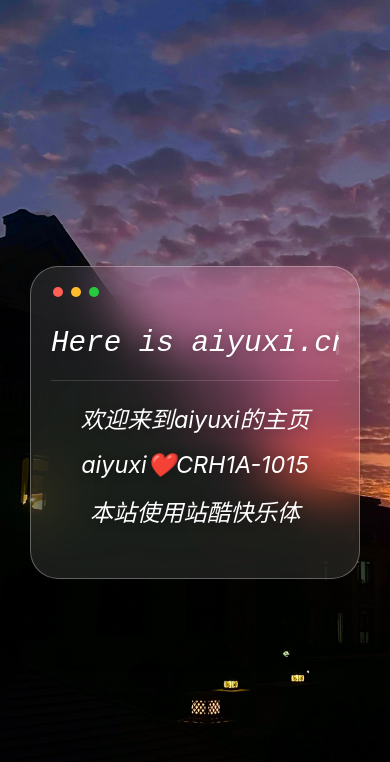
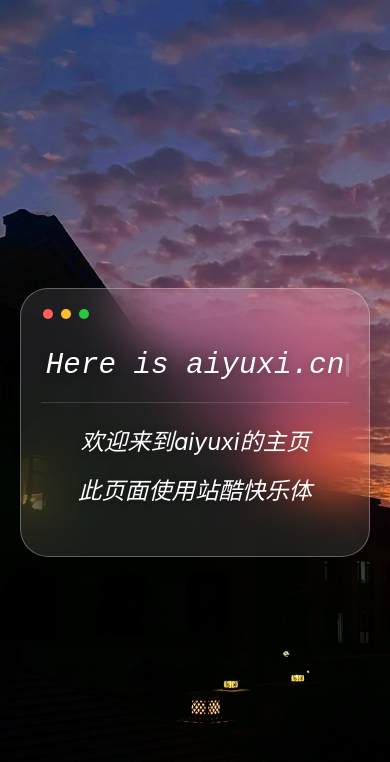
Before and after one commit to AiYuxi2983/personalPages, a plain HTML site: page personalPages/index.html in a window 390 px wide. Drawn offline with Linux system fonts and the light colour scheme; a web font is replaced by a local one.

Commit message:
完善了主体部分。
删除了Mac桌面文件。

进一步适配了手机端。

进一步适配了移动端。

针对移动端进行适配。

针对移动端适配的更新。

更新了workflows

```diff
--- a/personalPages/index.html
+++ b/personalPages/index.html
@@ -20,8 +20,8 @@
         </div>
         <hr class="separator">
         <div class="center main-text"><em>欢迎来到aiyuxi的主页</em></div>
-        <div class="center main-text"><em>aiyuxi❤️CRH1A-1015</em></div>
-        <div class="center main-text"><em>本站使用站酷快乐体</em></div>
+    <!--<div class="center main-text"><em>aiyuxi❤️CRH1A-1015</em></div>-->
+        <div class="center main-text"><em>此页面使用站酷快乐体</em></div>
       </div>
     </div>
   </div>
--- a/personalPages/style.css
+++ b/personalPages/style.css
@@ -27,7 +27,7 @@ body {
 .typing {
   position: relative;
   font-family: monospace;
-  font-size: clamp(30px, 4vw, 50px);
+  font-size: clamp(20px, 5vw, 50px);
   color: white;
   width: 18ch;
   white-space: nowrap;
@@ -91,7 +91,7 @@ body {
   justify-content: center;
   background: url('static/image/cover.jpg') center/cover no-repeat;
   font-family: '站酷快乐体', -apple-system, BlinkMacSystemFont, sans-serif;
-  padding: 20px;
+  padding: 10px;
 }
 
 .window-container {
```
Also changed, not shown: personalPages/404.html (+7 -4 lines), 3 other files.
